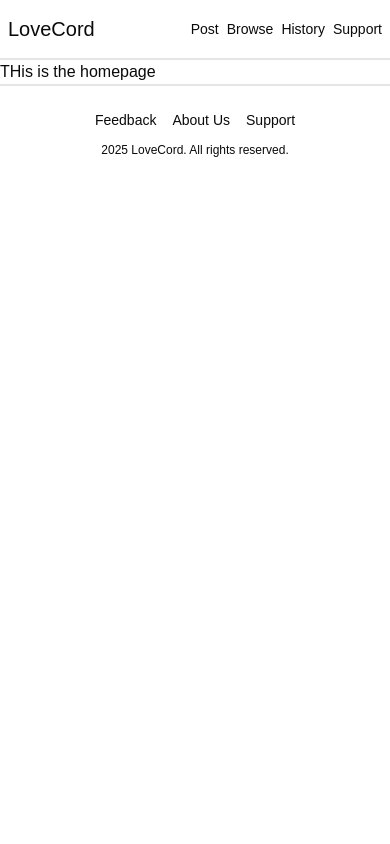
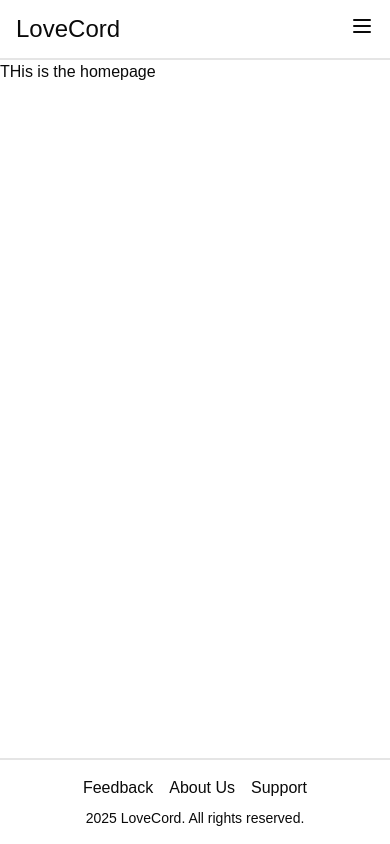
Before and after one commit to Wali-dev/lovecord-frontend, a Next.js app: page / in a window 390 px wide. Built offline with nearby package versions, Linux system fonts and the light colour scheme.

Commit message:
footer navbar fixed, browse card issue fixed

```diff
--- a/src/app/browse/page.tsx
+++ b/src/app/browse/page.tsx
@@ -7,7 +7,7 @@ import axios from "axios";
 import { Form, FormControl, FormField, FormItem, FormMessage } from "@/components/ui/form";
 import { Input } from "@/components/ui/input";
 import { Button } from "@/components/ui/button";
-import { Card, CardContent, CardFooter, CardHeader, CardTitle } from "@/components/ui/card";
+// import { Card, CardContent, CardFooter, CardHeader, CardTitle } from "@/components/ui/card";
 
 interface FormData {
     recipient: string;
@@ -39,7 +39,6 @@ const Browse = () => {
                 params: { recipient, page: pageNum, per_page: 5 },
             });
             const newMessages = response.data.messages;
-            console.log(newMessages)
             setMessages((prev) => [...prev, ...newMessages]);
             setHasMore(newMessages.length > 0);
         } catch (error) {
@@ -118,36 +117,24 @@ const Browse = () => {
                     </form>
                 </Form>
             </div>
-            <div className="grid grid-cols-2 gap-4 sm:max-w-3xl w-full">
-                {messages.map((msg, index) => {
-                    if (index === messages.length - 1) {
-                        return (
-                            <Card key={msg.id} ref={lastMessageRef}>
-                                <CardHeader>
-                                    <CardTitle>To: {msg.recipient}</CardTitle>
-                                </CardHeader>
-                                <CardContent>
-                                    <p>{msg.message}</p>
-                                </CardContent>
-                            </Card>
+            <div className="grid grid-cols-1 gap-4 sm:grid-cols-2 sm:max-w-3xl w-full">
+                {messages.map((msg, index) => (
+                    <div
+                        key={index}
+                        className="h-56 rounded-lg flex flex-col justify-between border shadow-sm relative"
+                        ref={index === messages.length - 1 ? lastMessageRef : undefined}
+                    >
+                        <div className="font-bold text-lg p-3">To: {msg.recipient}</div>
+                        <p className="font-mono text-2xl p-3 flex-grow ">
+                            {msg.message}
+                        </p>
 
-                        );
-                    }
-                    return (
-                        <Card key={msg.id} className="h-56">
-                            <CardHeader>
-                                <CardTitle>To: {msg.recipient}</CardTitle>
-                            </CardHeader>
-                            <CardContent className="justify-between h-full">
-                                <p className="font-mono text-2xl mb-9">{msg.message}</p>
-                                <div className="bg-slate-100 self-end">fkkafa</div>
-                            </CardContent>
-                            <CardFooter>
-
-                            </CardFooter>
-                        </Card>
-                    );
-                })}
+                        <div className="bg-slate-400 absolute bottom-0 left-0 right-0 h-16">
+                            <div></div>
+                            <div></div>
+                        </div>
+                    </div>
+                ))}
             </div>
             {loading && <Loader2 className="animate-spin mt-4" />}
         </div>
--- a/src/app/layout.tsx
+++ b/src/app/layout.tsx
@@ -16,9 +16,11 @@ export default function RootLayout({
 }>) {
   return (
     <html>
-      <body>
+      <body className="flex flex-col min-h-screen">
         <NavBar />
-        {children}
+        <main className="flex-grow">
+          {children}
+        </main>
         <Footer />
       </body>
     </html>
--- a/src/components/Footer.tsx
+++ b/src/components/Footer.tsx
@@ -1,11 +1,10 @@
 "use client"
 import React from 'react';
-import Link from 'next/link'
-
+import Link from 'next/link';
 const Footer = () => {
     return (
-        <footer className="border-t-2 text-center py-6 bottom-0 w-full">
-            <div className="flex flex-wrap justify-center gap-4 px-4 text-sm md:text-base">
+        <footer className="border-t-2 text-center py-4 w-full">
+            <div className="flex flex-wrap justify-center gap-4 text-base">
                 <Link href="/feedback" className="cursor-pointer hover:underline">
                     Feedback
                 </Link>
@@ -16,9 +15,8 @@ const Footer = () => {
                     Support
                 </Link>
             </div>
-            <p className="mt-3 text-xs md:text-sm px-4">2025 LoveCord. All rights reserved.</p>
+            <p className="mt-2 text-sm">2025 LoveCord. All rights reserved.</p>
         </footer>
     );
 };
-
 export default Footer;
--- a/src/components/NavBar.tsx
+++ b/src/components/NavBar.tsx
@@ -1,25 +1,52 @@
 "use client"
-import React from 'react';
-import Link from 'next/link'
+import React, { useState } from 'react';
+import Link from 'next/link';
+import { Menu, X } from 'lucide-react';
 
 const NavBar = () => {
+    const [isOpen, setIsOpen] = useState(false);
+
     return (
-        <div className='border-b-2 flex items-center justify-between min-h-[60px] sm:max-w-3xl mx-auto px-2 sm:px-0'>
-            <Link href='/'><div className='font-extralight text-xl sm:text-2xl lg:text-3xl mr-2'>LoveCord</div></Link>
-            <div className='flex gap-2 sm:gap-8 lg:gap-14'>
-                <Link href="/submit" className="cursor-pointer text-sm sm:text-base lg:text-lg">
+        <div className='border-b-2 flex items-center justify-between min-h-[60px] w-full sm:max-w-3xl mx-auto px-4 relative z-[9999]'>
+            <Link href='/'><div className='font-light text-2xl sm:text-3xl mr-4'>LoveCord</div></Link>
+
+            <div className='hidden sm:flex gap-6'>
+                <Link href="/submit" className="cursor-pointer text-lg">
                     Post
                 </Link>
-                <Link href="/browse" className="cursor-pointer text-sm sm:text-base lg:text-lg">
+                <Link href="/browse" className="cursor-pointer text-lg">
                     Browse
                 </Link>
-                <Link href="/history" className="cursor-pointer text-sm sm:text-base lg:text-lg">
+                <Link href="/history" className="cursor-pointer text-lg">
                     History
                 </Link>
-                <Link href="/support" className="cursor-pointer text-sm sm:text-base lg:text-lg">
+                <Link href="/support" className="cursor-pointer text-lg">
                     Support
                 </Link>
             </div>
+
+            <div className='sm:hidden'>
+                <button onClick={() => setIsOpen(!isOpen)}>
+                    {isOpen ? <X size={24} /> : <Menu size={24} />}
+                </button>
+            </div>
+
+            {isOpen && (
+                <div className='absolute top-16 left-0 w-full bg-white shadow-md flex flex-col items-center py-4 sm:hidden z-[9999]'>
+                    <Link href="/submit" className="cursor-pointer text-lg py-2" onClick={() => setIsOpen(false)}>
+                        Post
+                    </Link>
+                    <Link href="/browse" className="cursor-pointer text-lg py-2" onClick={() => setIsOpen(false)}>
+                        Browse
+                    </Link>
+                    <Link href="/history" className="cursor-pointer text-lg py-2" onClick={() => setIsOpen(false)}>
+                        History
+                    </Link>
+                    <Link href="/support" className="cursor-pointer text-lg py-2" onClick={() => setIsOpen(false)}>
+                        Support
+                    </Link>
+                </div>
+            )}
         </div>
     );
 };
```
